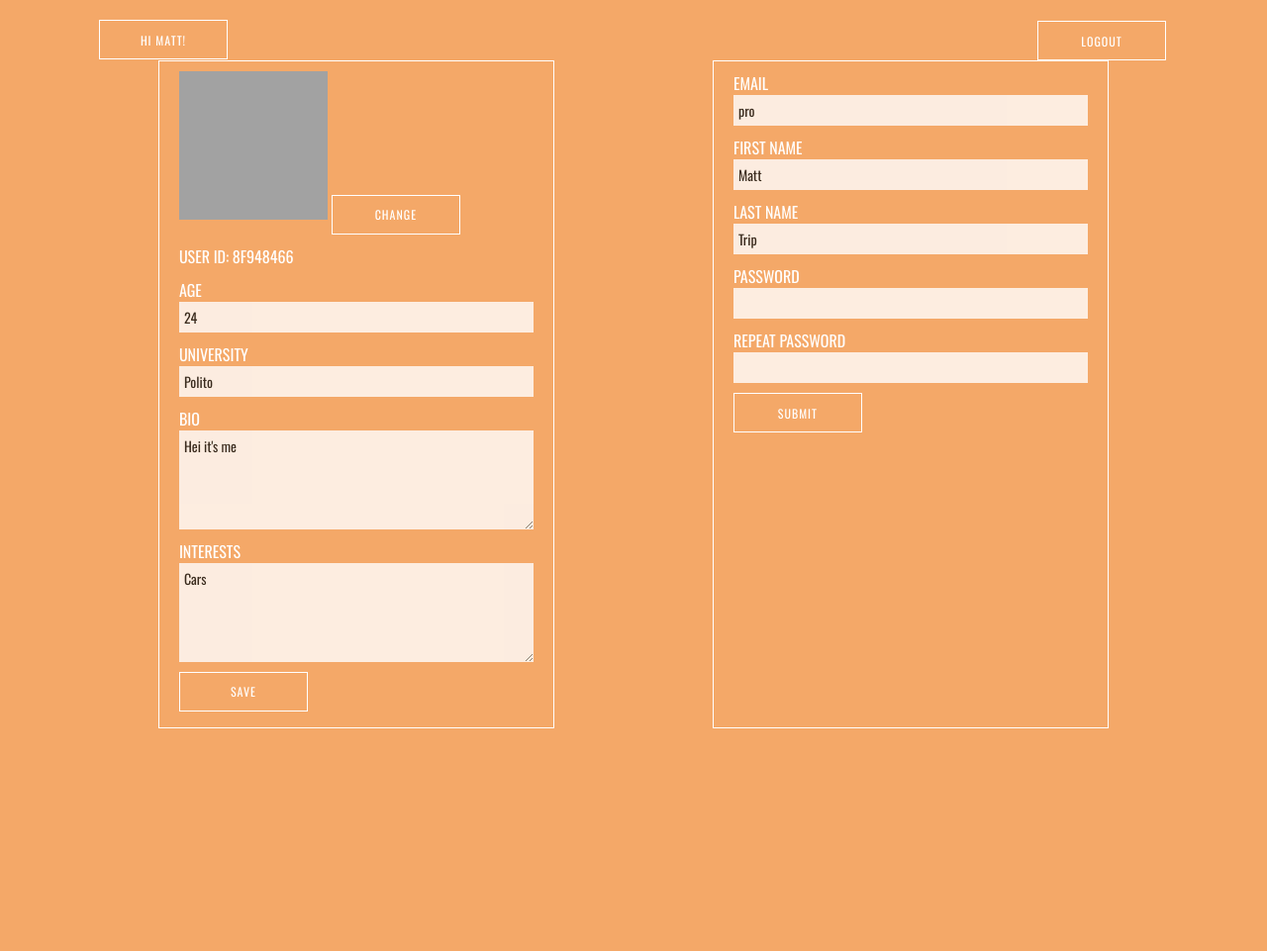
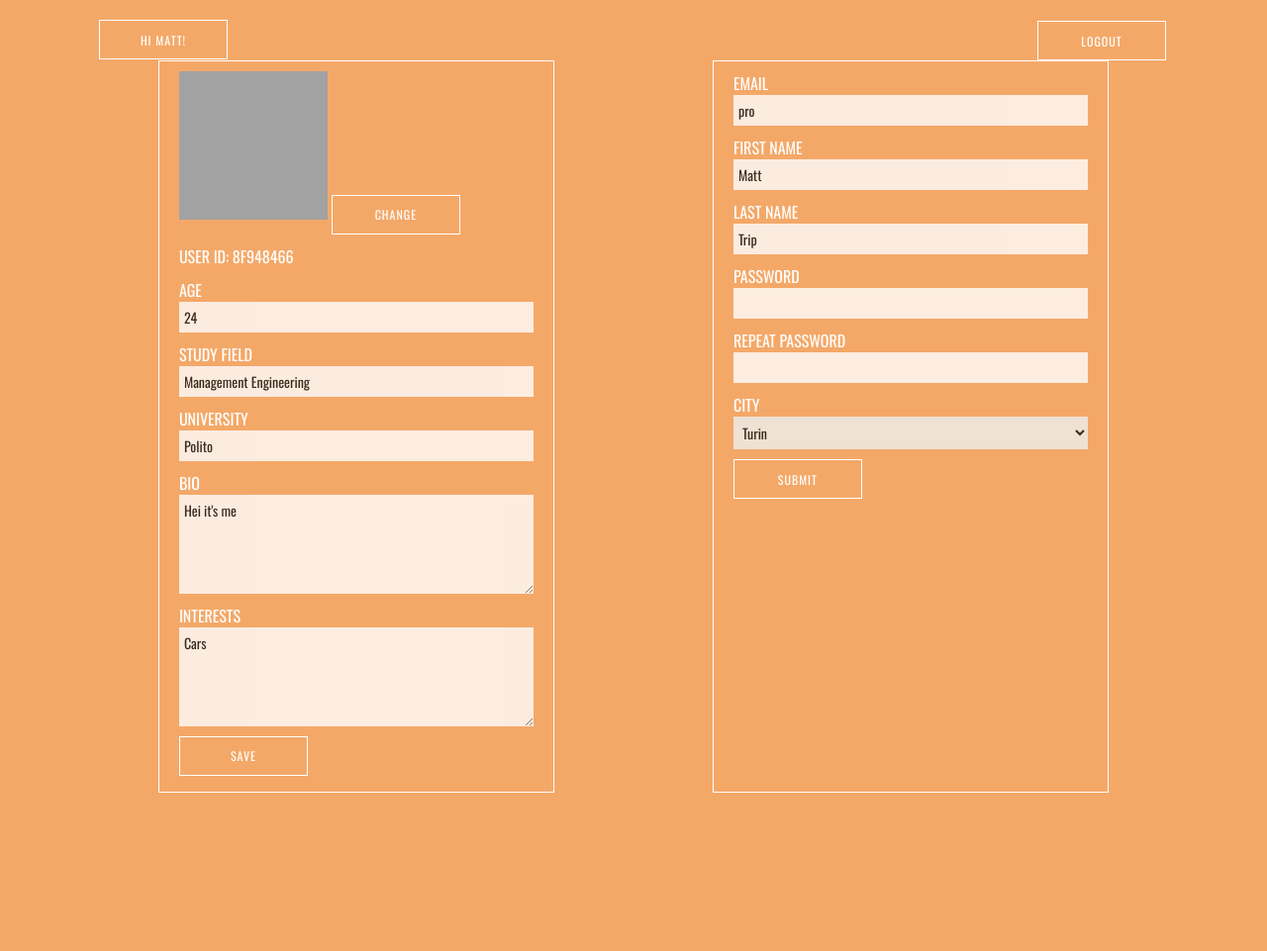
Before and after one commit to matte-trip/stairs, a Flask app: page /user in a window 1280 px wide. Shown: the whole page at 99% size. Before the commit the page ends 736 px from the top, so only its background shows below. Run offline with Flask 2, Linux system fonts and the light colour scheme; a user stored in the database is signed in; some libraries are stand-ins or nearby versions; grey boxes are pictures that could not be loaded.

Commit message:
26/11 12.26 study field and city added

```diff
--- a/app.py
+++ b/app.py
@@ -2,7 +2,7 @@ from flask import Flask, render_template, redirect, url_for, request, send_from_
 from flask_sqlalchemy import SQLAlchemy
 from flask_login import LoginManager, login_user, login_required, logout_user, current_user, UserMixin
 from flask_wtf import FlaskForm
-from wtforms import StringField, IntegerField, SubmitField, PasswordField, TextAreaField
+from wtforms import StringField, IntegerField, SubmitField, PasswordField, TextAreaField, SelectField
 from wtforms.validators import DataRequired, EqualTo, ValidationError
 from werkzeug.security import generate_password_hash, check_password_hash
 from flask_bootstrap import Bootstrap
@@ -21,6 +21,7 @@ app.config[
     'STATIC_FOLDER'] = 'C:\Users\Matteo\Desktop\Drive\Information Systems\Project - Information Systems\stairs\static'
 
 app.config['SEND_FILE_MAX_AGE_DEFAULT'] = 0
+app.config['available_cities'] = [("TURIN", "Turin")]
 
 app.config['SQLALCHEMY_DATABASE_URI'] = 'sqlite:///db.sqlite'
 app.config['SQLALCHEMY_TRACK_MODIFICATIONS'] = 'False'
@@ -47,9 +48,11 @@ class User(UserMixin, db.Model):
     # User fields
     first_name = db.Column('first_name', db.String(50), nullable=False)
     last_name = db.Column('last_name', db.String(50), nullable=False)
+    city = db.Column('city', db.String(30), nullable=False)
 
     # Bio fields
     age = db.Column('age', db.Integer)
+    study_field = db.Column('study_field', db.String(50), nullable=False)
     university = db.Column('university', db.String(50), nullable=False)
     bio = db.Column('bio', db.String(140), nullable=False)
     interests = db.Column('interests', db.String(140), nullable=False)
@@ -95,6 +98,7 @@ class RegistrationForm(FlaskForm):
     last_name = StringField('Last name', validators=[DataRequired()])
     password = PasswordField('Password', validators=[DataRequired()])
     password2 = PasswordField('Repeat password', validators=[DataRequired(), EqualTo('password')])
+    city = SelectField('City', choices=app.config['available_cities'], validators=[DataRequired()])
     registration_button = SubmitField('Register')
 
     @staticmethod
@@ -110,11 +114,13 @@ class EditPrivateDataForm(FlaskForm):
     last_name = StringField('Last name')
     password = PasswordField('Password', validators=[DataRequired()])
     password2 = PasswordField('Repeat password', validators=[EqualTo('password')])
+    city = SelectField('City', choices=app.config['available_cities'], validators=[DataRequired()])
     submit_button = SubmitField('Submit')
 
 
 class EditPublicDataForm(FlaskForm):
     age = IntegerField('Age')
+    study_field = StringField('Study Field')
     university = StringField('University')
     bio = TextAreaField('Bio')
     interests = TextAreaField('Interests')
@@ -165,6 +171,7 @@ def login_registration():
             new_user.last_name = registration_form.last_name.data
             new_user.password = registration_form.password.data
             new_user.user_id = uuid.uuid4().hex[::4].capitalize()
+            new_user.city = registration_form.city.data
             new_user.photo_id = 0
             destination_path = new_user.user_id + str(new_user.photo_id) + ".png"
             shutil.copy(os.path.join(app.config['STATIC_FOLDER'], 'user-icon.png'),
@@ -192,10 +199,12 @@ def personal_page():
             current_user.first_name = personal_profile_form.first_name.data
             current_user.last_name = personal_profile_form.last_name.data
             current_user.password = personal_profile_form.password.data
+            current_user.city = personal_profile_form.city.data
             db.session.commit()
             return redirect(url_for('personal_page'))
     elif bio_form.validate_on_submit():
         current_user.age = bio_form.age.data
+        current_user.study_field = bio_form.study_field.data
         current_user.university = bio_form.university.data
         current_user.bio = bio_form.bio.data
         current_user.interests = bio_form.interests.data
@@ -205,7 +214,9 @@ def personal_page():
         personal_profile_form.email.data = current_user.email
         personal_profile_form.first_name.data = current_user.first_name
         personal_profile_form.last_name.data = current_user.last_name
+        personal_profile_form.city = current_user.city
         bio_form.age.data = current_user.age
+        bio_form.study_field.data = current_user.study_field
         bio_form.university.data = current_user.university
         bio_form.bio.data = current_user.bio
         bio_form.interests.data = current_user.interests
--- a/templates/login_registration.html
+++ b/templates/login_registration.html
@@ -77,7 +77,7 @@ To DO:
             text-transform: uppercase;
         }
 
-        input {
+        input, #city {
             display: block;
             width: 90%;
             margin-left: 5%;
@@ -90,7 +90,7 @@ To DO:
             transition: all 0.1s;
         }
 
-        input:hover {
+        input:hover, #city:hover {
             opacity: 0.9;
         }
 
--- a/templates/personal_page.html
+++ b/templates/personal_page.html
@@ -84,7 +84,7 @@ To DO:
             text-transform: uppercase;
         }
 
-        input, textarea {
+        input, textarea, #city {
             display: block;
             width: 90%;
             margin-left: 5%;
@@ -101,7 +101,7 @@ To DO:
             height: 100px;
         }
 
-        input:hover {
+        input:hover, #city:hover {
             opacity: 0.9;
         }
 
```
Also changed, not shown: db.sqlite.
